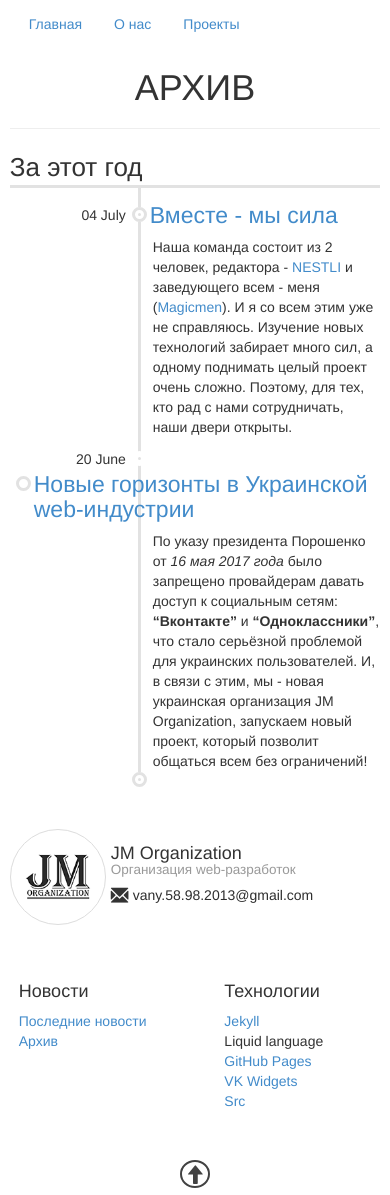
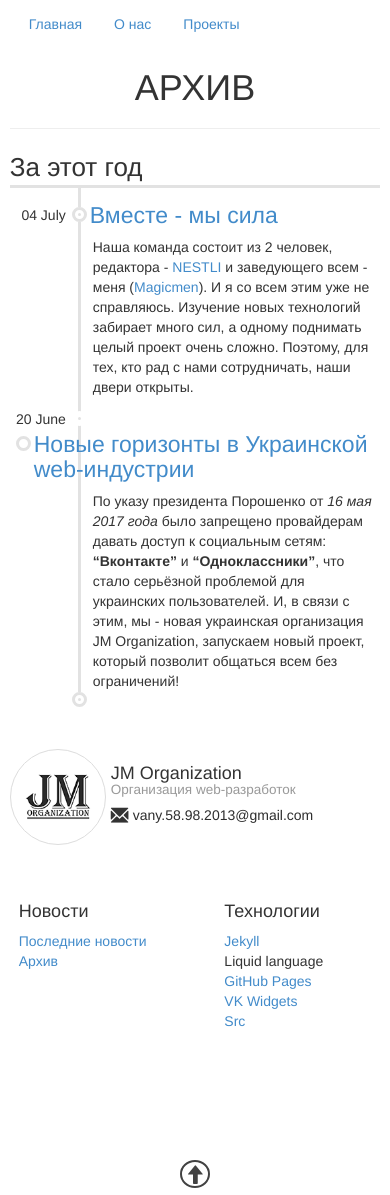
Before and after one commit to jm-organization/jm-organization.github.io, a Jekyll site: the page built from archive/index.html, in a window 390 px wide and 1195 px high. Built offline with Jekyll 4.4.1, drawn with Linux system fonts in a browser that asks for light colours.

Commit message:
Адаптирование под мобильные устройства

```diff
--- a/assets/css/main.css
+++ b/assets/css/main.css
@@ -245,8 +245,7 @@ footer {
           @media (max-width: 728px) {
             .page-width .page-content .jm-comments .jm-comments-title .jm-pager li.jm-comments-title {
               position: relative;
-              padding: 5px;
-              float: left; } }
+              padding: 9px; } }
     .page-width .page-content .jm-pagination {
       text-align: center; }
   .page-width .jm-sidebar {
@@ -267,6 +266,9 @@ footer {
       z-index: -1;
       background: #e2e2e2;
       left: 116px; }
+      @media (max-width: 728px) {
+        .page-width .jm-archive .jm-a-line {
+          left: 56px; } }
       .page-width .jm-archive .jm-a-line:before {
         position: absolute;
         z-index: 1;
@@ -308,6 +310,9 @@ footer {
         text-align: right;
         float: left;
         line-height: 25px; }
+        @media (max-width: 728px) {
+          .page-width .jm-archive .jm-a-events .jm-a-year-block .jm-archive-article > .jm-aa-date {
+            width: 56px; } }
         .page-width .jm-archive .jm-a-events .jm-a-year-block .jm-archive-article > .jm-aa-date:before {
           position: absolute;
           z-index: 1;
@@ -342,5 +347,8 @@ footer {
         display: inline-block;
         margin-left: 143px;
         padding-top: 9px; }
+        @media (max-width: 728px) {
+          .page-width .jm-archive .jm-a-events .jm-a-year-block .jm-archive-article > .jm-aa-body {
+            margin-left: 83px; } }
 
 /*# sourceMappingURL=main.css.map */
```
Also changed, not shown: assets/css/main.sass (+8 -2 lines).
